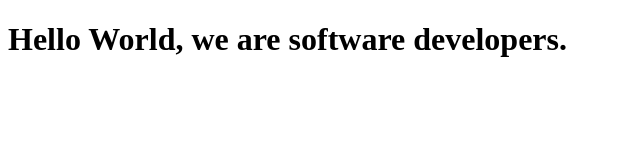
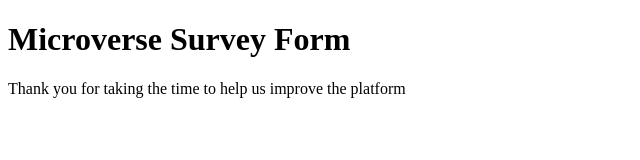
Before and after one commit to billodiallo/codingchallenge-M, a plain HTML site: page index.html in a window 1280 px wide. Shown: the whole page, without its empty margins (0-640 px from the left). Drawn offline with Linux system fonts and the light colour scheme.

Commit message:
Added two features

```diff
--- a/index.html
+++ b/index.html
@@ -8,7 +8,10 @@
 
   <body>
     <script src="https://cdn.freecodecamp.org/testable-projects-fcc/v1/bundle.js"></script>
-
+    <div id="titlediv">
+      <h1 id="title">Microverse Survey Form</h1>
+      <p id="description">Thank you for taking the time to help us improve the platform</p>
+    </div>
     <!--
 
     Hello Camper!
@@ -21,7 +24,6 @@
     - The freeCodeCamp Team
 
     -->
-    <h1>Hello World, we are software developers. </h1>
     <script  src="js/index.js"></script>
   </body>
 </html>
```
